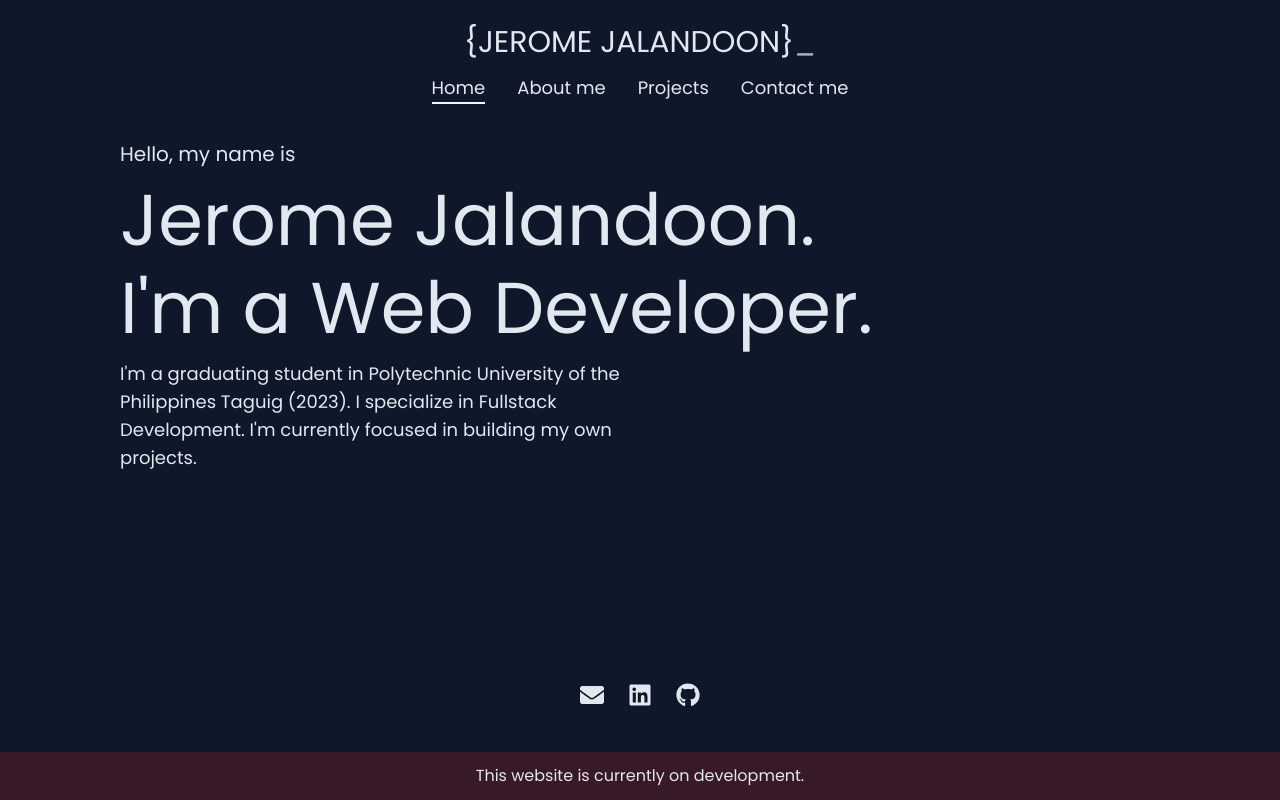
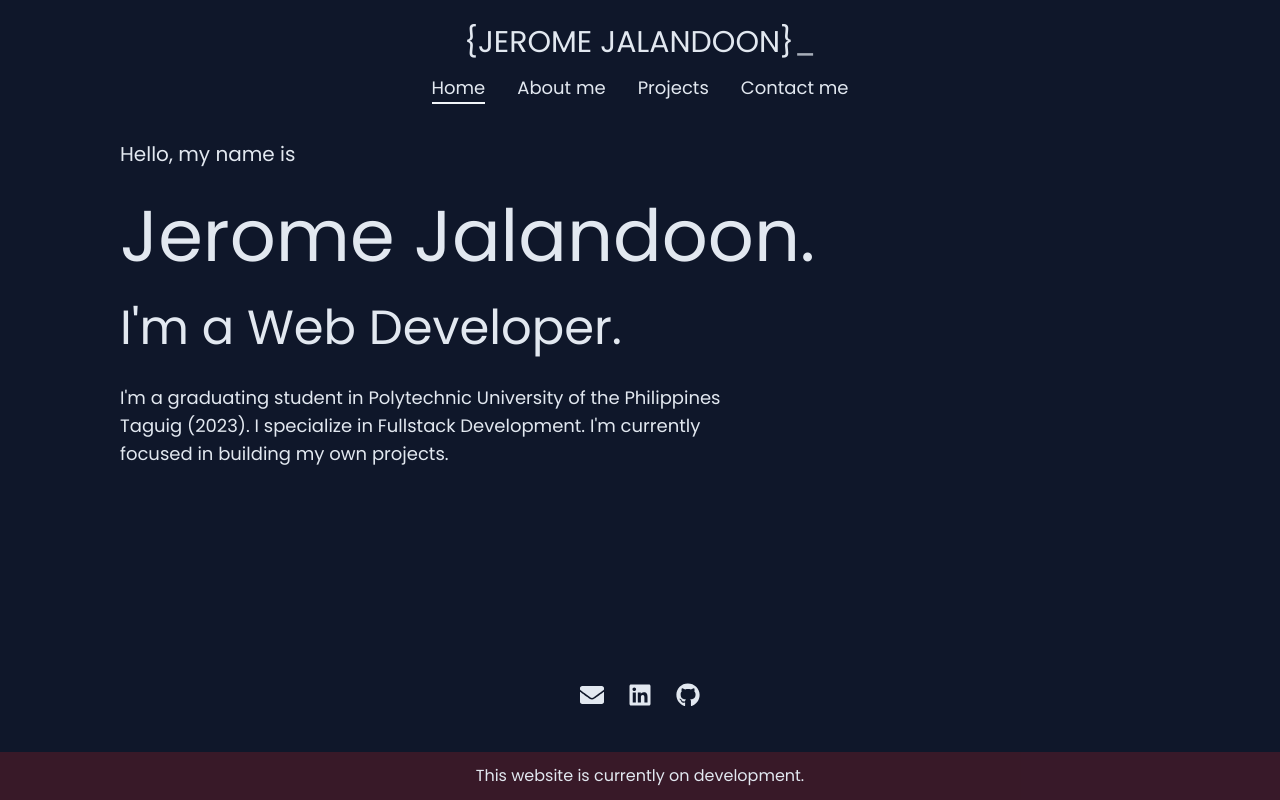
Before and after one commit to jbjalandoon/portfolio, a React (Vite) app: page / in a window 1280 px wide. Built offline with nearby package versions, Linux system fonts and the light colour scheme.

Commit message:
home components

```diff
--- /dev/null
+++ b/src/components/Home.jsx
@@ -0,0 +1,16 @@
+export default function Home() {
+  return (
+    <div className='flex flex-col items-center gap-16 text-center md:flex-row md:gap-10 md:text-left'>
+      <div className='flex flex-col gap-8'>
+        <span className='text-xl'>Hello, my name is</span>
+        <span className='text-7xl'>Jerome Jalandoon.</span>
+        <span className='text-5xl'>I'm a Web Developer.</span>
+        <p className='w-full text-lg md:w-3/5'>
+          I'm a graduating student in Polytechnic University of the Philippines
+          Taguig (2023). I specialize in Fullstack Development. I'm currently
+          focused in building my own projects.
+        </p>
+      </div>
+    </div>
+  );
+}
--- a/src/components/content/Content.jsx
+++ b/src/components/content/Content.jsx
@@ -5,6 +5,7 @@ import React, { useRef } from "react";
 import Contact from "../Contact";
 import Projects from "../Project";
 import About from "../About";
+import Home from "../Home";
 
 export default function Content() {
   const { view } = useContext(ViewContext);
@@ -13,18 +14,7 @@ export default function Content() {
     <div className='mb-10 mt-16 h-2/3 w-full md:mt-2 md:max-w-6xl lg:px-0'>
       {view === 0 && (
         <Card>
-          <div className='flex flex-col items-center gap-16 text-center md:flex-row md:gap-10 md:text-left'>
-            <div className='flex flex-col gap-4'>
-              <span className='text-xl'>Hello, my name is</span>
-              <span className='text-7xl'>Jerome Jalandoon.</span>
-              <span className='text-7xl'>I'm a Web Developer.</span>
-              <p className='w-full text-lg md:w-1/2'>
-                I'm a graduating student in Polytechnic University of the
-                Philippines Taguig (2023). I specialize in Fullstack
-                Development. I'm currently focused in building my own projects.
-              </p>
-            </div>
-          </div>
+          <Home />
         </Card>
       )}
       {view === 1 && (
```
